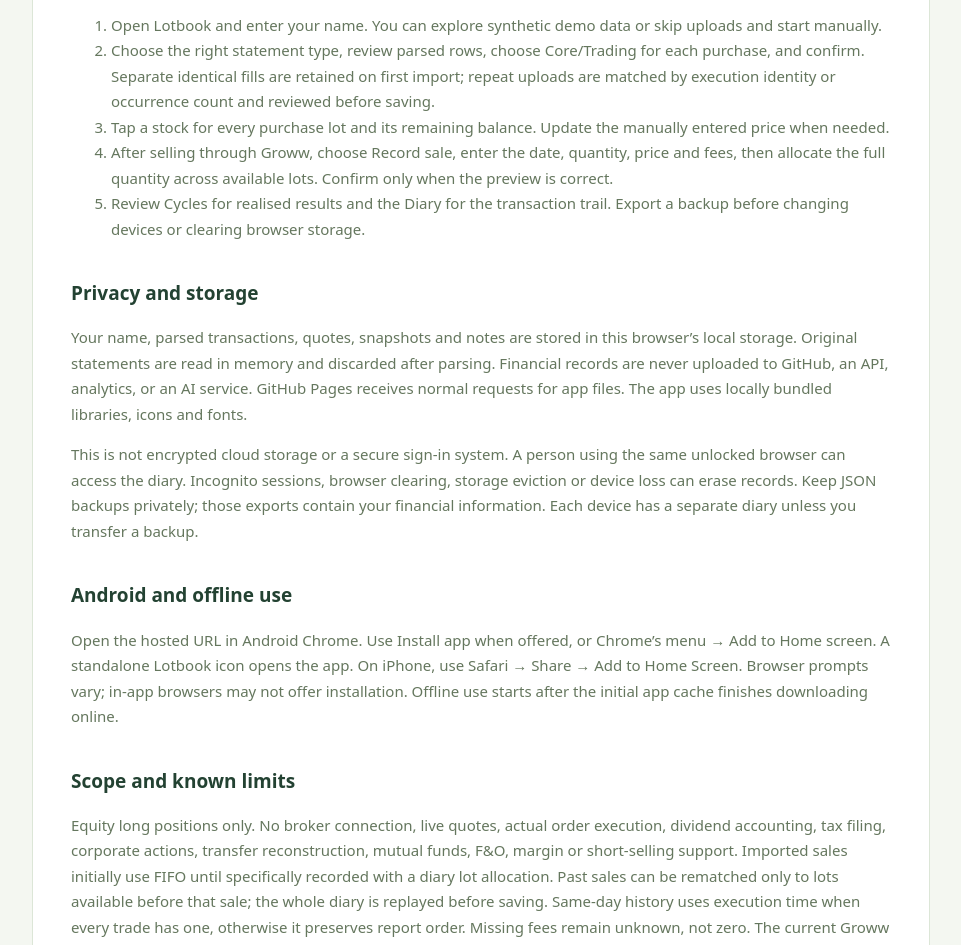
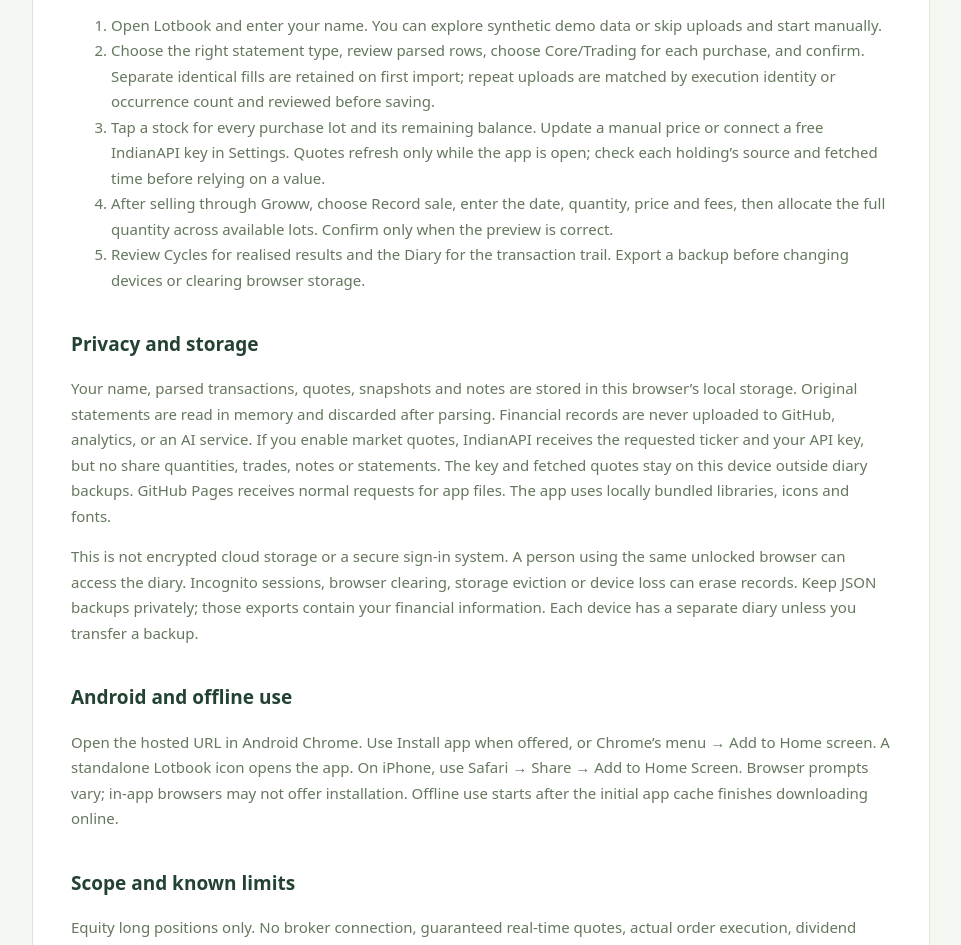
Before and after one commit to prabhav-patel-ops/LotBook, a website: page public/guide.html in a window 1280 px wide. Shown: the part 1855-2800 px from the top of the page, without its empty margins (159-1120 px from the left). Drawn offline with Linux system fonts and the light colour scheme.

Commit message:
Connect LotBook holdings to optional free market quotes: public/guide.html

```diff
--- a/public/guide.html
+++ b/public/guide.html
@@ -128,7 +128,8 @@
         </li>
         <li>
           Purchase lots classified as Core or Trading, a holdings dashboard,
-          manual stock prices, and manually entered cash balance.
+          optional free IndianAPI quotes with source/fetch-time labels, manual
+          stock-price fallback, and manually entered cash balance.
         </li>
         <li>
           Record a sale made in your broker account. Allocate the sold quantity
@@ -248,7 +249,9 @@
         </li>
         <li>
           Tap a stock for every purchase lot and its remaining balance. Update
-          the manually entered price when needed.
+          a manual price or connect a free IndianAPI key in Settings. Quotes
+          refresh only while the app is open; check each holding’s source and
+          fetched time before relying on a value.
         </li>
         <li>
           After selling through Groww, choose Record sale, enter the date,
@@ -266,8 +269,11 @@
         Your name, parsed transactions, quotes, snapshots and notes are stored
         in this browser’s local storage. Original statements are read in memory
         and discarded after parsing. Financial records are never uploaded to
-        GitHub, an API, analytics, or an AI service. GitHub Pages receives
-        normal requests for app files. The app uses locally bundled libraries,
+        GitHub, analytics, or an AI service. If you enable market quotes,
+        IndianAPI receives the requested ticker and your API key, but no share
+        quantities, trades, notes or statements. The key and fetched quotes stay
+        on this device outside diary backups. GitHub Pages receives normal
+        requests for app files. The app uses locally bundled libraries,
         icons and fonts.
       </p>
       <p>
@@ -288,7 +294,7 @@
       </p>
       <h2>Scope and known limits</h2>
       <p>
-        Equity long positions only. No broker connection, live quotes, actual
+        Equity long positions only. No broker connection, guaranteed real-time quotes, actual
         order execution, dividend accounting, tax filing, corporate actions,
         transfer reconstruction, mutual funds, F&amp;O, margin or short-selling
         support. Imported sales initially use FIFO until specifically recorded
```
